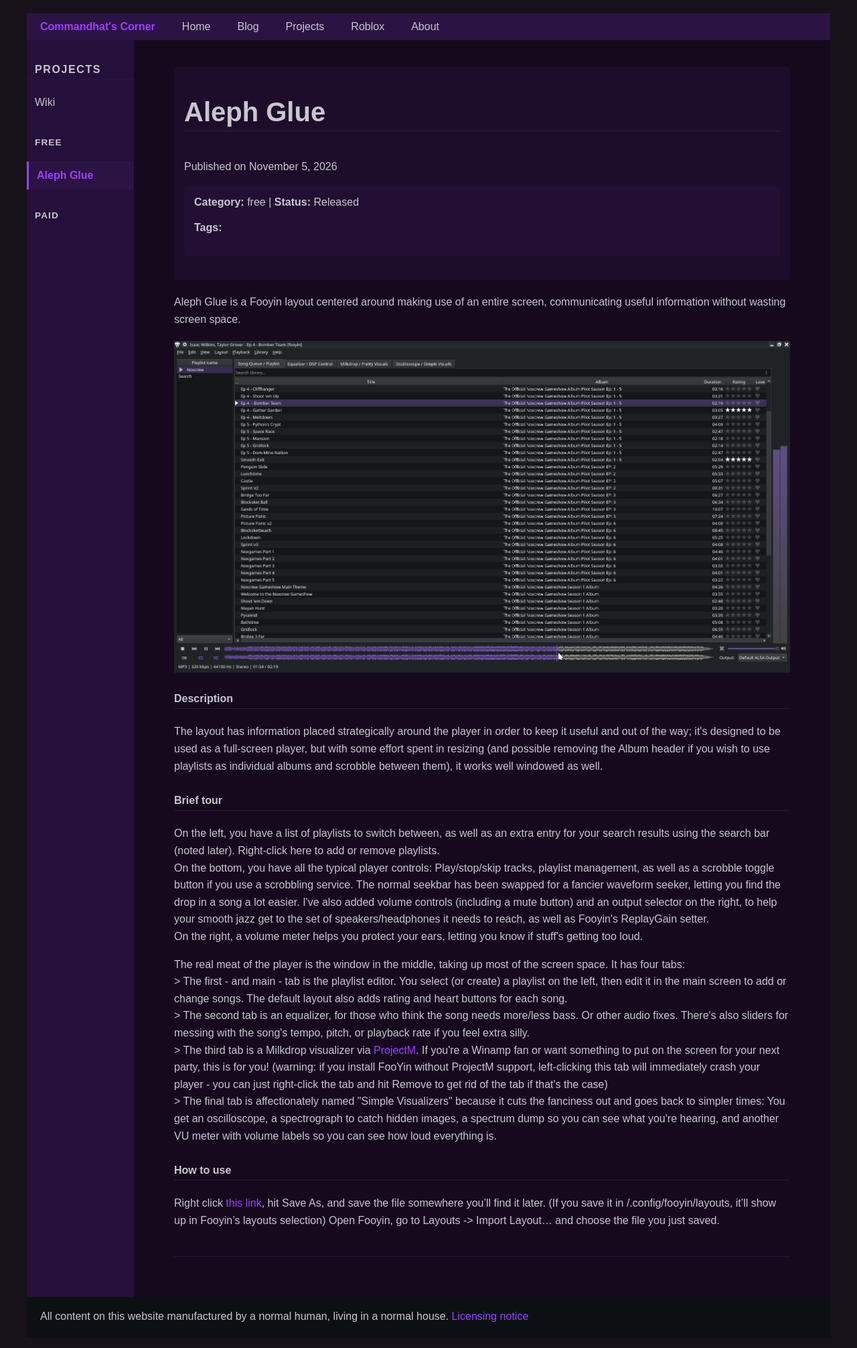
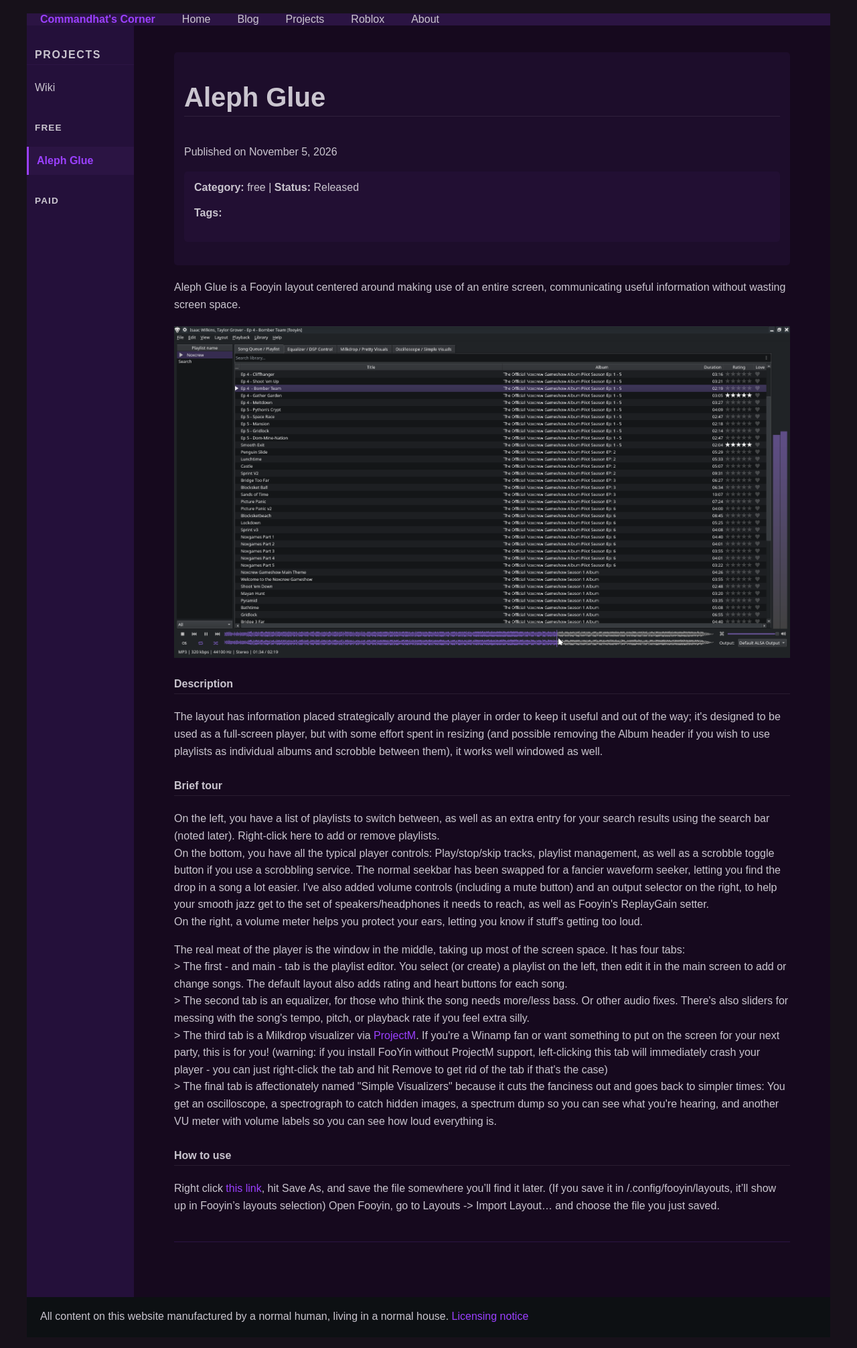
Before and after one commit to commandhat/blogsite-withpages, a Jekyll site: the page built from _projects/alephglue.md, in a window 1280 px wide. Shown: the top 2012 px of the page at 67% size. Built offline with Jekyll 4.4.1, drawn with Linux system fonts in a browser that asks for light colours; comment, search, counter and statistics services are not loaded.

Commit message:
fix some css rules and an oversight on the rss image

```diff
--- a/_includes/sidebar.html
+++ b/_includes/sidebar.html
@@ -8,11 +8,11 @@
 <h2>
 {% if current_section == "blog" %}
 <a href="{{ '/blog/feed.xml' | relative_url }}">
-<img src="{{ '/assets/images/rss.png' | relative_url }}" alt="RSS">
+<img src="{{ '/assets/img/rss.png' | relative_url }}" alt="RSS">
 </a>
 {% elsif current_section == "roblox" %}
 <a href="{{ '/roblox/feed.xml' | relative_url }}">
-<img src="{{ '/assets/images/rss.png' | relative_url }}" alt="RSS">
+<img src="{{ '/assets/img/rss.png' | relative_url }}" alt="RSS">
 </a>
 {% endif %}
 {{ section_data.title }}
--- a/assets/css/style.css
+++ b/assets/css/style.css
@@ -25,7 +25,7 @@
 }
 
 .site-header {
-    flex: 0 0 40px;
+    flex: 0 0 16px;
     box-sizing: border-box;
     background-color: #2b1443;
     color: #cac5cf;
@@ -126,15 +126,6 @@
     color: #9b40ff;
     font-weight: bold;
     border-left: 3px solid #9b40ff;
-}
-
-.sidebar-heading {
-    padding: 12px 12px 4px;
-    color: #cac5cf;
-    font-size: 0.85em;
-    font-weight: bold;
-    text-transform: uppercase;
-    letter-spacing: 0.08em;
 }
 
 .content {
@@ -397,13 +388,6 @@
     font-size: 0.9em;
 }
 
-.sidebar-nav h2 img {
-    width: 16px;
-    height: 16px;
-    display: inline;
-    margin: 0 6px 0 0;
-}
-
 /* hopefully the last bit */
 
 .error-page {
```
